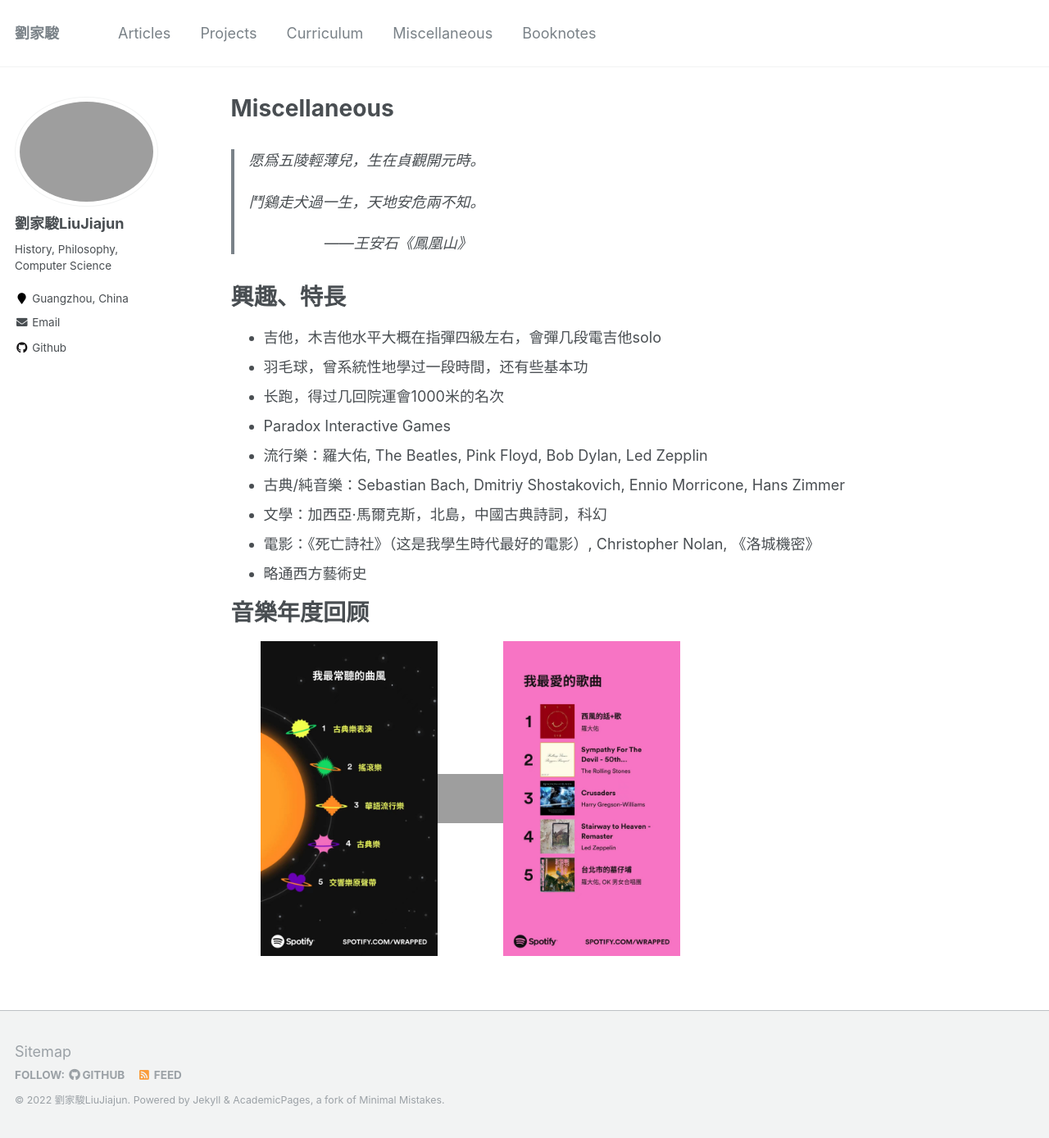
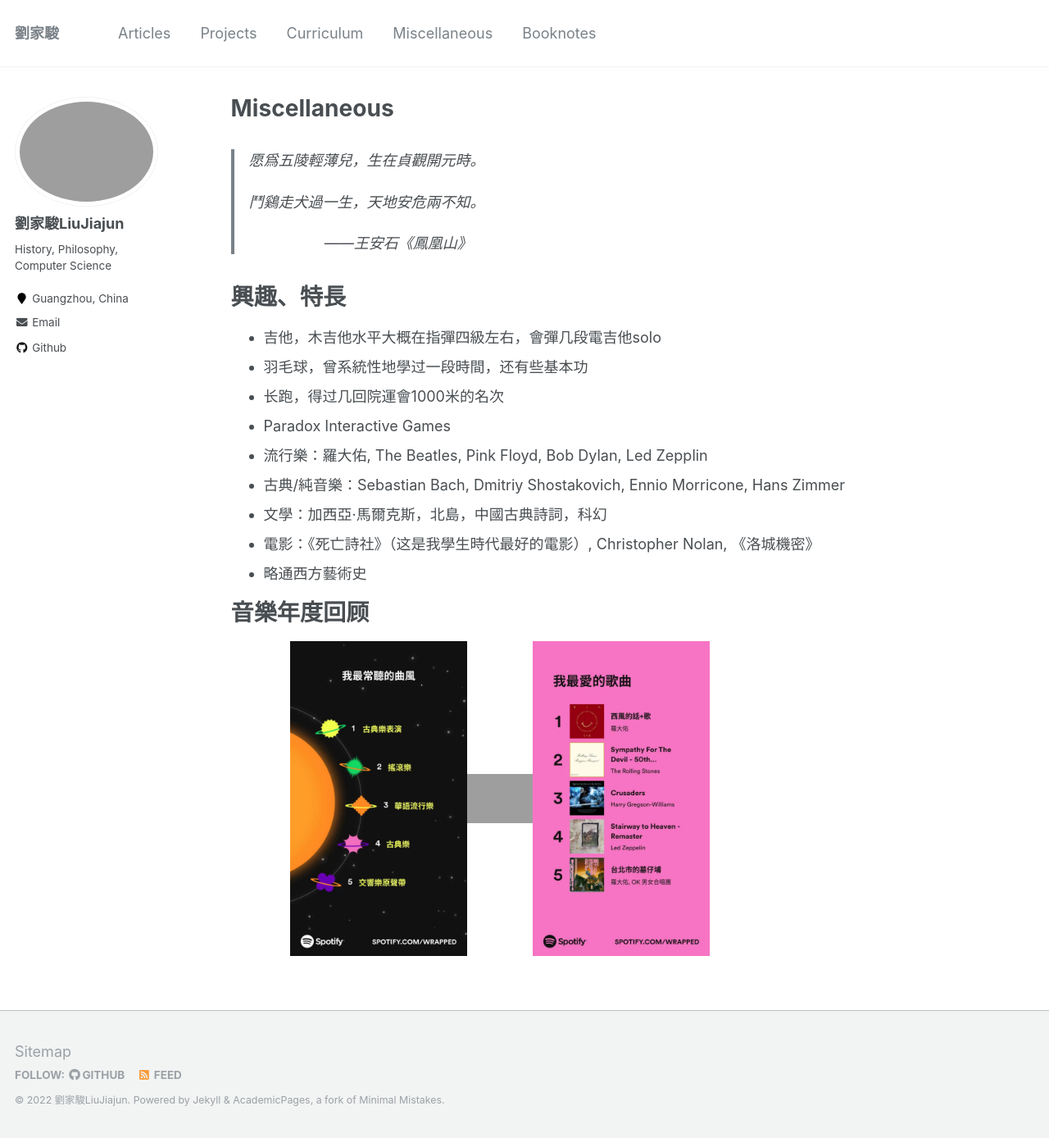
Before and after one commit to Leon-Liu228/Leon-Liu228.github.io, a Jekyll site: the page built from _pages/Miscellaneous.md, in a window 1280 px wide and 1388 px high. Shown: the whole window at 82% size. Built offline with Jekyll 4.4.1, drawn with Linux system fonts in a browser that asks for light colours; grey boxes are pictures that could not be loaded.

Commit message:
Add files via upload

```diff
--- a/_pages/Miscellaneous.md
+++ b/_pages/Miscellaneous.md
@@ -35,4 +35,4 @@ redirect_from:
 
 
 
-&emsp;&emsp;<img src="/images/Miscellaneous-1.png" alt="image-20221130225042217" style="zoom:20%;" /><img src="/images/Miscellaneous-2.png" alt="image-20221130225042217" style="zoom:20%;" /><img src="/images/Miscellaneous-3.png" alt="image-20221130225042217" style="zoom:20%;" />
+&emsp;&emsp;&emsp;&emsp;<img src="/images/Miscellaneous-1.png" alt="image-20221130225042217" style="zoom:20%;" /><img src="/images/Miscellaneous-2.png" alt="image-20221130225042217" style="zoom:20%;" /><img src="/images/Miscellaneous-3.png" alt="image-20221130225042217" style="zoom:20%;" />
```
